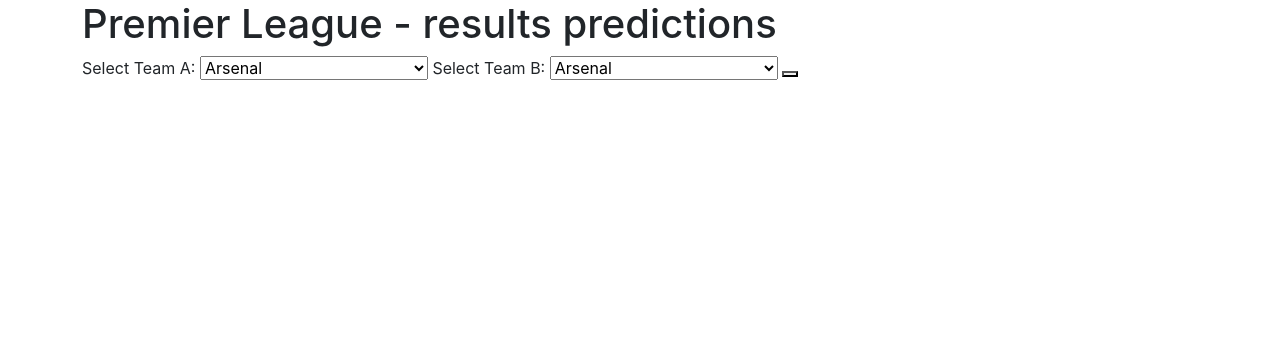
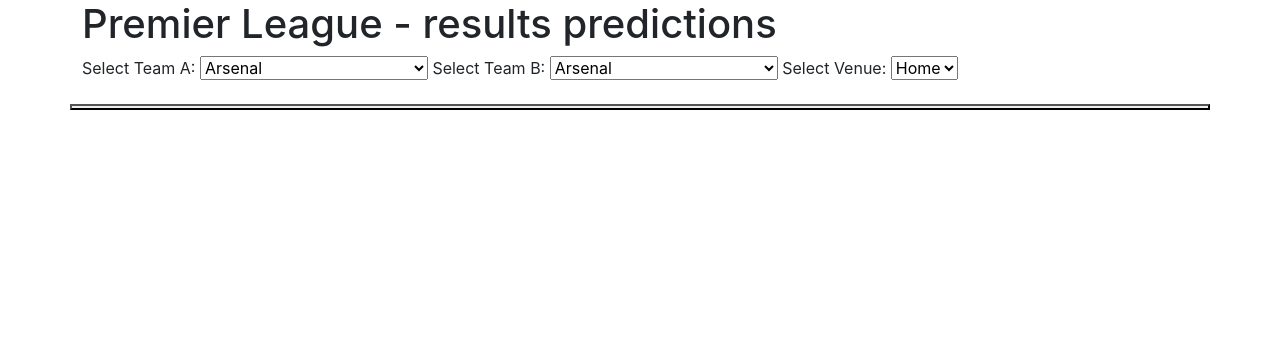
Before and after one commit to tc831/final-project-for-good, a Flask app: template templates/selection.html in a window 1280 px wide. Shown: the part 56-420 px from the top of the page. Before the commit the page ends 136 px from the top, so only its background shows below. Run offline with Flask 2, Linux system fonts and the light colour scheme; the template is opened without the code that fills it, so the values that code supplies are empty; some libraries are stand-ins or nearby versions.

Commit message:
adding files from main

```diff
--- a/templates/selection.html
+++ b/templates/selection.html
@@ -108,8 +108,14 @@
                 <option value="West Ham United">West Ham United</option>
                 <option value="Wolverhampton Wanderers">Wolverhampton Wanderers</option>
               </select>
-              <button type="submit" value="Submit" >
+              <label for="venue">Select Venue:</label>
+              <select id="Venue" name="Venue">
+                <option value="Home">Home</option>
+                <option value="Away">Away</option>
+              </select>
+
           </form>
+          <button type="Submit" value="Submit"></button>
       </div>
     </div>
     <body onload="initViz();">
--- a/templates/static/js/app.js
+++ b/templates/static/js/app.js
@@ -1,6 +1,10 @@
 function initViz() {
+	_ParamA = "Manchester City"
+
 	var containerDiv = document.getElementById("vizContainer"),
-		url_home = "https://public.tableau.com/views/TeamStats_16582409510560/HomeTeam",
+
+		url_home ="https://public.tableau.com/views/TeamStats/HomeTeam?:showVizHome=no&TeamA_param=" + _ParamA
+
 
 		options = {
 			hideTabs: true,
@@ -12,7 +16,8 @@
 	var viz = new tableau.Viz(containerDiv, url_home, options);
 
 	var containerDiv1 = document.getElementById("vizContainer1"),
-	url_away = "https://public.tableau.com/views/TeamStats_16582409510560/AwayTeam",
+	_ParamB ="Chelsea"
+	url_away = "https://public.tableau.com/views/TeamStats/AwayTeam?:showVizHome=no&TeamA_param=" + _ParamB
 
 	options = {
 		hideTabs: true,
```
